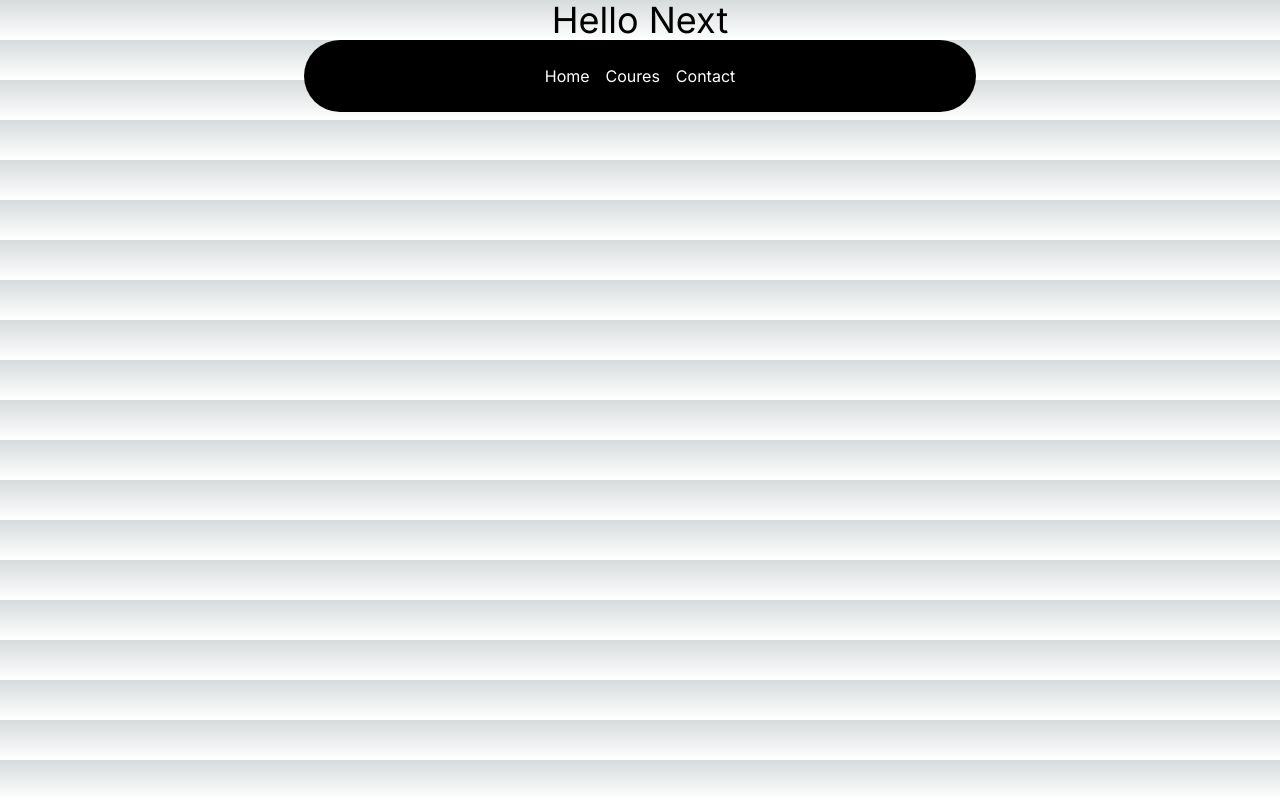
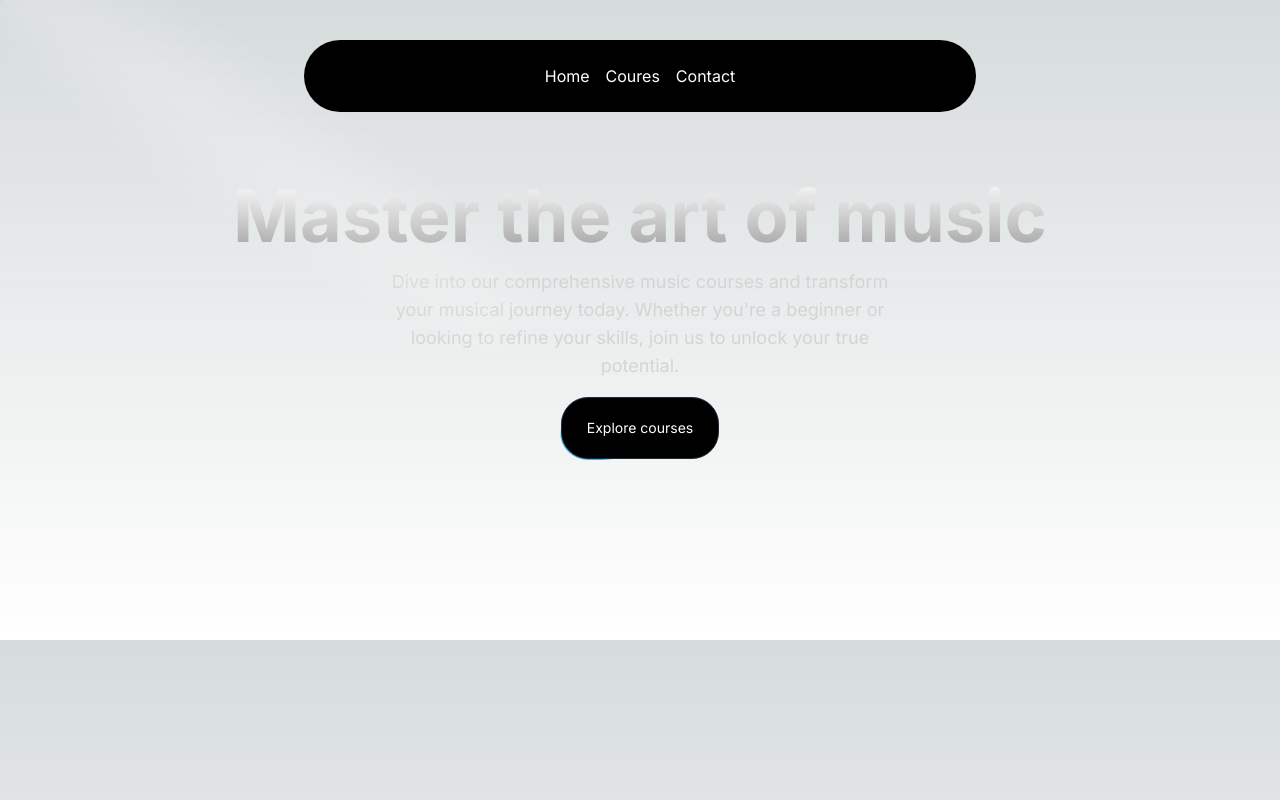
Before and after one commit to himanshuraimau/Music-School-nextjs, a Next.js app: page / in a window 1280 px wide. Built offline with nearby package versions, Linux system fonts and the light colour scheme.

Commit message:
HeroSection in page.tsx

```diff
--- a/package.json
+++ b/package.json
@@ -11,6 +11,7 @@
   "dependencies": {
     "clsx": "^2.1.0",
     "framer-motion": "^11.1.7",
+    "mini-svg-data-uri": "^1.4.4",
     "next": "14.2.2",
     "react": "^18",
     "react-dom": "^18",
--- a/src/app/page.tsx
+++ b/src/app/page.tsx
@@ -1,7 +1,10 @@
-
+import HeroSection from "@/components/HeroSection";
 
 export default function Home() {
   return(
-          <h1 className="text-4xl text-center">Hello Next</h1>
+
+          <main>
+            <HeroSection/>
+          </main>
   );
 }
--- /dev/null
+++ b/src/components/HeroSection.tsx
@@ -0,0 +1,39 @@
+import exp from "constants"
+import Link from "next/link";
+import { Spotlight } from "./ui/Spotlight";
+import { Button } from "./ui/moving-border";
+
+export  function HeroSection(){
+    return (
+        <div className="h-auto md:h-[40rem] w-full rounded-md flex flex-col
+        items-center justify-center relative overflow-hidden mx-auto py-10
+        md:py-0"
+        >
+
+            <div className="p-4 relative z-10 w-full text-center">
+            <Spotlight
+        className="-top-40 left-0 md:left-60 md:-top-20"
+        fill="white"
+      />
+            <h1
+            className="mt-20 md:mt-0 text-4xl md:text-7xl font-bold bg-clip-text text-transparent bg-gradient-to-b from-neutral-50 to-neutral-400"
+            >Master the art of music</h1>
+            <p
+            className="mt-4 font-normal text-base md:text-lg text-neutral-300 max-w-lg mx-auto"
+            >Dive into our comprehensive music courses and transform your musical journey today. Whether you're a beginner or looking to refine your skills, join us to unlock your true potential.</p>
+            <div className="mt-4">
+                <Link href={"/courses"}>
+                    <Button
+                    borderRadius="1.75rem"
+                    className="bg-white dark:bg-black text-black dark:text-white border-neutral-200 dark:border-slate-800"
+                    >
+                    Explore courses
+                    </Button>
+                </Link>
+                     </div>
+            </div>
+        </div>
+    )
+}
+
+export default HeroSection;
--- /dev/null
+++ b/src/components/ui/Spotlight.tsx
@@ -0,0 +1,56 @@
+import React from "react";
+import { cn } from "@/utils/cn";
+
+type SpotlightProps = {
+  className?: string;
+  fill?: string;
+};
+
+export const Spotlight = ({ className, fill }: SpotlightProps) => {
+  return (
+    <svg
+      className={cn(
+        "animate-spotlight pointer-events-none absolute z-[1]  h-[169%] w-[138%] lg:w-[84%] opacity-0",
+        className
+      )}
+      xmlns="http://www.w3.org/2000/svg"
+      viewBox="0 0 3787 2842"
+      fill="none"
+    >
+      <g filter="url(#filter)">
+        <ellipse
+          cx="1924.71"
+          cy="273.501"
+          rx="1924.71"
+          ry="273.501"
+          transform="matrix(-0.822377 -0.568943 -0.568943 0.822377 3631.88 2291.09)"
+          fill={fill || "white"}
+          fillOpacity="0.21"
+        ></ellipse>
+      </g>
+      <defs>
+        <filter
+          id="filter"
+          x="0.860352"
+          y="0.838989"
+          width="3785.16"
+          height="2840.26"
+          filterUnits="userSpaceOnUse"
+          colorInterpolationFilters="sRGB"
+        >
+          <feFlood floodOpacity="0" result="BackgroundImageFix"></feFlood>
+          <feBlend
+            mode="normal"
+            in="SourceGraphic"
+            in2="BackgroundImageFix"
+            result="shape"
+          ></feBlend>
+          <feGaussianBlur
+            stdDeviation="151"
+            result="effect1_foregroundBlur_1065_8"
+          ></feGaussianBlur>
+        </filter>
+      </defs>
+    </svg>
+  );
+};
--- /dev/null
+++ b/src/components/ui/moving-border.tsx
@@ -0,0 +1,139 @@
+"use client";
+import React from "react";
+import {
+  motion,
+  useAnimationFrame,
+  useMotionTemplate,
+  useMotionValue,
+  useTransform,
+} from "framer-motion";
+import { useRef } from "react";
+import { cn } from "@/utils/cn";
+
+export function Button({
+  borderRadius = "1.75rem",
+  children,
+  as: Component = "button",
+  containerClassName,
+  borderClassName,
+  duration,
+  className,
+  ...otherProps
+}: {
+  borderRadius?: string;
+  children: React.ReactNode;
+  as?: any;
+  containerClassName?: string;
+  borderClassName?: string;
+  duration?: number;
+  className?: string;
+  [key: string]: any;
+}) {
+  return (
+    <Component
+      className={cn(
+        "bg-transparent relative text-xl  h-16 w-40 p-[1px] overflow-hidden ",
+        containerClassName
+      )}
+      style={{
+        borderRadius: borderRadius,
+      }}
+      {...otherProps}
+    >
+      <div
+        className="absolute inset-0"
+        style={{ borderRadius: `calc(${borderRadius} * 0.96)` }}
+      >
+        <MovingBorder duration={duration} rx="30%" ry="30%">
+          <div
+            className={cn(
+              "h-20 w-20 opacity-[0.8] bg-[radial-gradient(var(--sky-500)_40%,transparent_60%)]",
+              borderClassName
+            )}
+          />
+        </MovingBorder>
+      </div>
+
+      <div
+        className={cn(
+          "relative bg-slate-900/[0.8] border border-slate-800 backdrop-blur-xl text-white flex items-center justify-center w-full h-full text-sm antialiased",
+          className
+        )}
+        style={{
+          borderRadius: `calc(${borderRadius} * 0.96)`,
+        }}
+      >
+        {children}
+      </div>
+    </Component>
+  );
+}
+
+export const MovingBorder = ({
+  children,
+  duration = 2000,
+  rx,
+  ry,
+  ...otherProps
+}: {
+  children: React.ReactNode;
+  duration?: number;
+  rx?: string;
+  ry?: string;
+  [key: string]: any;
+}) => {
+  const pathRef = useRef<any>();
+  const progress = useMotionValue<number>(0);
+
+  useAnimationFrame((time) => {
+    const length = pathRef.current?.getTotalLength();
+    if (length) {
+      const pxPerMillisecond = length / duration;
+      progress.set((time * pxPerMillisecond) % length);
+    }
+  });
+
+  const x = useTransform(
+    progress,
+    (val) => pathRef.current?.getPointAtLength(val).x
+  );
+  const y = useTransform(
+    progress,
+    (val) => pathRef.current?.getPointAtLength(val).y
+  );
+
+  const transform = useMotionTemplate`translateX(${x}px) translateY(${y}px) translateX(-50%) translateY(-50%)`;
+
+  return (
+    <>
+      <svg
+        xmlns="http://www.w3.org/2000/svg"
+        preserveAspectRatio="none"
+        className="absolute h-full w-full"
+        width="100%"
+        height="100%"
+        {...otherProps}
+      >
+        <rect
+          fill="none"
+          width="100%"
+          height="100%"
+          rx={rx}
+          ry={ry}
+          ref={pathRef}
+        />
+      </svg>
+      <motion.div
+        style={{
+          position: "absolute",
+          top: 0,
+          left: 0,
+          display: "inline-block",
+          transform,
+        }}
+      >
+        {children}
+      </motion.div>
+    </>
+  );
+};
--- a/tailwind.config.ts
+++ b/tailwind.config.ts
@@ -1,4 +1,20 @@
 import type { Config } from "tailwindcss";
+const colors = require("tailwindcss/colors");
+const {
+  default: flattenColorPalette,
+} = require("tailwindcss/lib/util/flattenColorPalette");
+
+// Plugin to add each Tailwind color as a global CSS variable
+function addVariablesForColors({ addBase, theme }: any) {
+  const allColors = flattenColorPalette(theme('colors'));
+  const newVars = Object.fromEntries(
+    Object.entries(allColors).map(([key, value]) => [`--${key}`, value])
+  );
+
+  addBase({
+    ':root': newVars,
+  });
+}
 
 const config: Config = {
   content: [
@@ -6,16 +22,32 @@
     "./src/components/**/*.{js,ts,jsx,tsx,mdx}",
     "./src/app/**/*.{js,ts,jsx,tsx,mdx}",
   ],
-  darkMode: "class",
+  darkMode: 'class',
   theme: {
     extend: {
+      animation:{
+        spotlight: "spotlight 2s ease .75s 1 forwards",
+        scroll: "scroll var(--animation-duration, 40s) var(--animation-direction, forwards) linear infinite"
+      },
       backgroundImage: {
         "gradient-radial": "radial-gradient(var(--tw-gradient-stops))",
         "gradient-conic":
           "conic-gradient(from 180deg at 50% 50%, var(--tw-gradient-stops))",
       },
+      keyframes:{
+        spotlight: {
+          '0%': { opacity: '0', transform: 'translate(-72%, -62%) scale(0.5)' },
+          '100%': { opacity: '1', transform: 'translate(-50%,-40%) scale(1)' },
+        },
+        scroll: {
+          to: {
+            transform: "translate(calc(-50% - 0.5rem))",
+          },
+        },
+      }
     },
   },
-  plugins: [],
+  plugins: [addVariablesForColors],
 };
+
 export default config;
```
Also changed, not shown: 1 other file (tests, documents, lock files or other folders).
